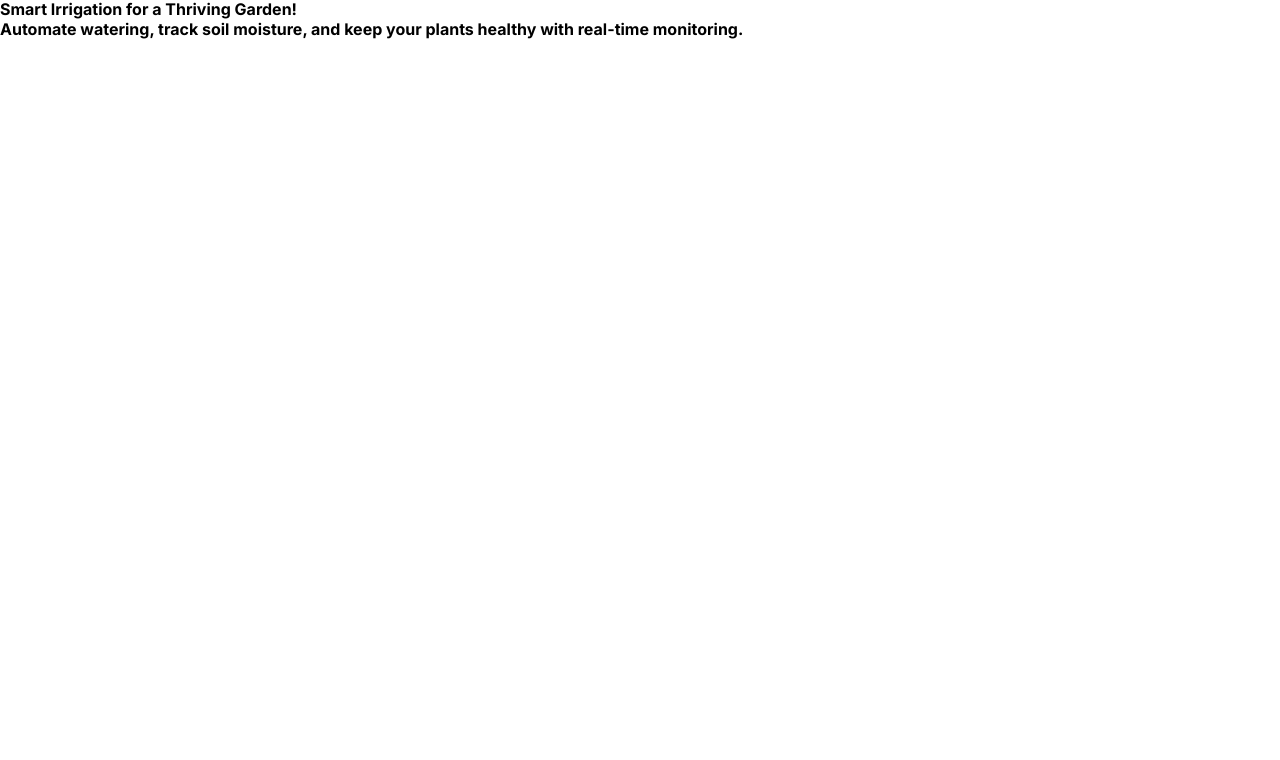
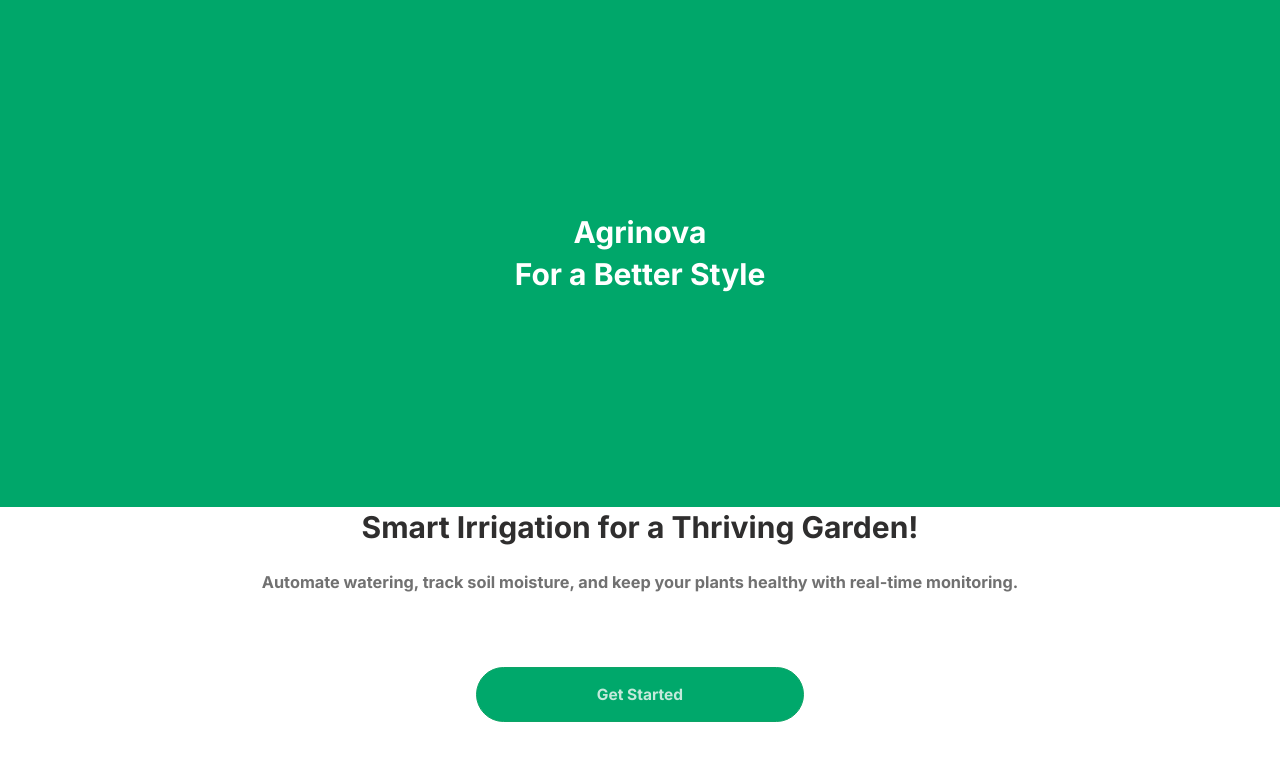
Before and after one commit to ahmadkhatib02/agrinova, a React (Vite) app in the folder smart-irrigation-system/: page / in a window 1280 px wide. Shown: the top 760 px of the page. Built offline with nearby package versions, Linux system fonts and the light colour scheme; no server answers.

Commit message:
welcome page done

```diff
--- a/smart-irrigation-system/src/Pages/Welcome.jsx
+++ b/smart-irrigation-system/src/Pages/Welcome.jsx
@@ -1,21 +1,33 @@
 // CSS stylesheet
 import "../styles/WelcomePage.css"
+import phone from "../images/welcome-page.png"
+import { useNavigate } from "react-router-dom"
 
 
 
 //Import your components here (make sure that they are saved in components folder)
 
 export default function Welcome () {
+    const navigate = useNavigate()
+
+    function startApp (){
+        navigate("/homePage")
+    }
+
     return (
         <main>
-            <div >
-
+            <div className="landing-photo">
+                <div>
+                    <h1 className="phone">Agrinova</h1>
+                    <h2 className="phone">For a Better Style</h2>
+                </div>
             </div>
 
             <div>
-                <h1>Smart Irrigation for a Thriving Garden!</h1>
-                <p>Automate watering, track soil moisture, and keep your plants healthy with real-time monitoring.</p>
+                <h1 className="title">Smart Irrigation for a Thriving Garden!</h1>
+                <p className="description">Automate watering, track soil moisture, and keep your plants healthy with real-time monitoring.</p>
             </div>
+            <button className="start" onClick={startApp}>Get Started</button>
         </main>
     )
 }
--- a/smart-irrigation-system/src/styles/WelcomePage.css
+++ b/smart-irrigation-system/src/styles/WelcomePage.css
@@ -1,6 +1,62 @@
-/* Write your CSS here */
-
 body, *{
     margin: 0;
     box-sizing: border-box;
 }
+
+
+.landing-photo{
+    background-color: #00A76A;
+    display: flex;
+    align-items: center;
+    justify-content: center;
+    height: 507px;
+}
+
+.phone{
+    font-family: Inter;
+    font-weight: 600;
+    font-size: 30px;
+    line-height: 41.44px;
+    letter-spacing: 0%;
+    text-align: center;
+    vertical-align: middle;
+    color: white;
+}
+
+.title{
+    font-family: Inter;
+    font-weight: 600;
+    font-size: 30px;
+    line-height: 41.44px;
+    letter-spacing: 0%;
+    text-align: center;
+    vertical-align: middle;
+    color: #2F2E2E;
+}
+
+.description{
+    font-family: Inter;
+    font-weight: 600;
+    font-size: 16.3px;
+    line-height: 28.4px;
+    letter-spacing: 0%;
+    text-align: center;
+    vertical-align: middle;
+    color: #717171;
+    margin-top: 20px;
+}
+
+.start{
+    display: block;
+    margin: 70px auto;
+    font-family: Inter;
+    font-weight: 600;
+    font-size: 15.5px;
+    line-height: 100%;
+    letter-spacing: 0%;
+    color: #C3E9DB;
+    background-color:  #00A86B;
+    border: 1px solid #0EA466;
+    border-radius: 28px;
+    padding: 19px 120px;
+}
```
Also changed, not shown: 1 other file (tests, documents, lock files or other folders).
